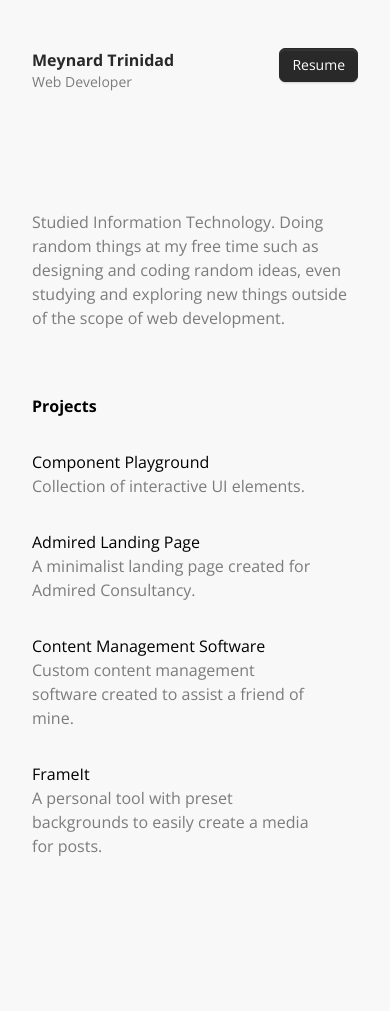
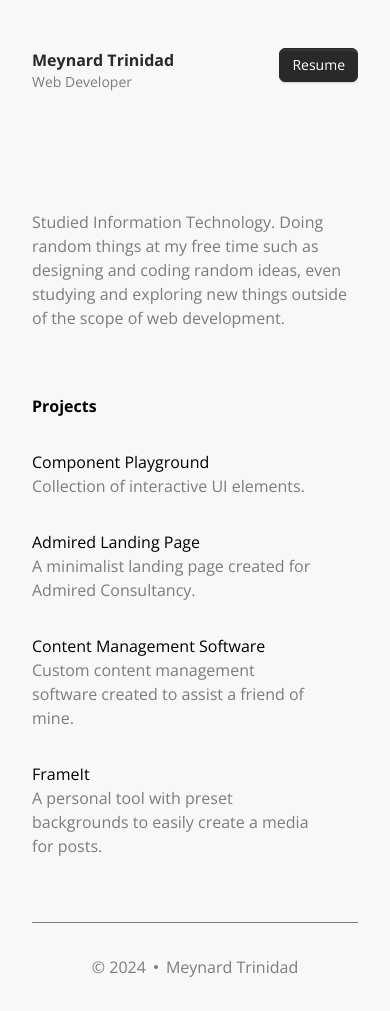
Before and after one commit to meynardtrinidad/portfolio, an Astro site: page / in a window 390 px wide. Before the commit the page ends 870 px from the top, so only its background shows below. Built offline with nearby package versions, Linux system fonts and the light colour scheme; Astro itself is replaced by a stand-in of ours; some icons are missing.

Commit message:
feat: Added footer component. Minor fixes in ProjectCard responsiveness.

```diff
--- /dev/null
+++ b/src/components/ui/Footer.astro
@@ -0,0 +1,5 @@
+<footer class="flex flex-row gap-2 justify-center items-center text-project-gray-500 border-t border-t-project-gray-500 p-8 mt-auto">
+    <span>© {new Date().getFullYear()}</span>
+    <span class="w-1 rounded-full aspect-square bg-project-gray-500"></span>
+    <span>Meynard Trinidad</span>
+</footer>
--- a/src/layouts/Layout.astro
+++ b/src/layouts/Layout.astro
@@ -1,6 +1,7 @@
 ---
 import "../styles/base.css"
-import Navbar from '../components/ui/Navbar.astro'
+import Navbar from "../components/ui/Navbar.astro"
+import Footer from "../components/ui/Footer.astro"
 
 interface Props {
 	title: string
@@ -20,10 +21,12 @@ const { title } = Astro.props
 		<title>{title}</title>
 	</head>
 	<body class="bg-project-gray-50">
-        <main class="max-w-[640px] px-8 mx-auto flex flex-col gap-16">
+        <main class="max-w-[640px] px-8 mx-auto flex flex-col gap-16 min-h-screen">
             <Navbar />
 
             <slot />
+
+            <Footer />
         </main>
 	</body>
 </html>
```
